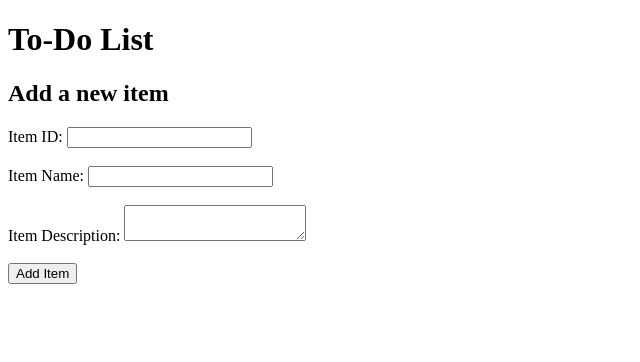
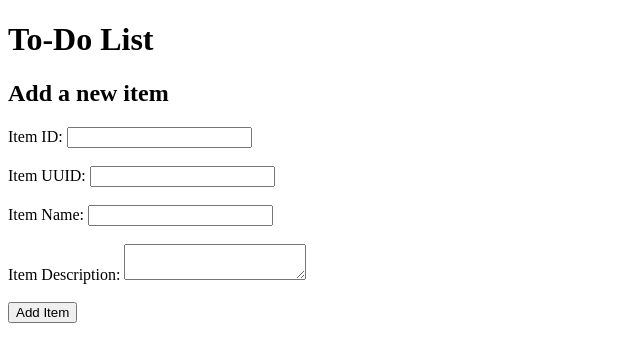
Before and after one commit to apuProgramz/GitPractice, a Flask app: page /todo in a window 1280 px wide. Shown: the top 362 px of the page, without its empty margins (0-640 px from the left). Run offline with Flask 3, Linux system fonts and the light colour scheme.

Commit message:
item_uuid-added

```diff
--- a/templates/todo.html
+++ b/templates/todo.html
@@ -12,6 +12,9 @@
         <label for="item_id">Item ID:</label>
         <input type="text" id="item_id" name="item_id" required><br><br>
 
+        <label for="item_uuid">Item UUID:</label>
+        <input type="text" id="item_uuid" name="item_uuid" required><br><br>
+
         <label for="item_name">Item Name:</label>
         <input type="text" id="item_name" name="item_name" required><br><br>
 
```
